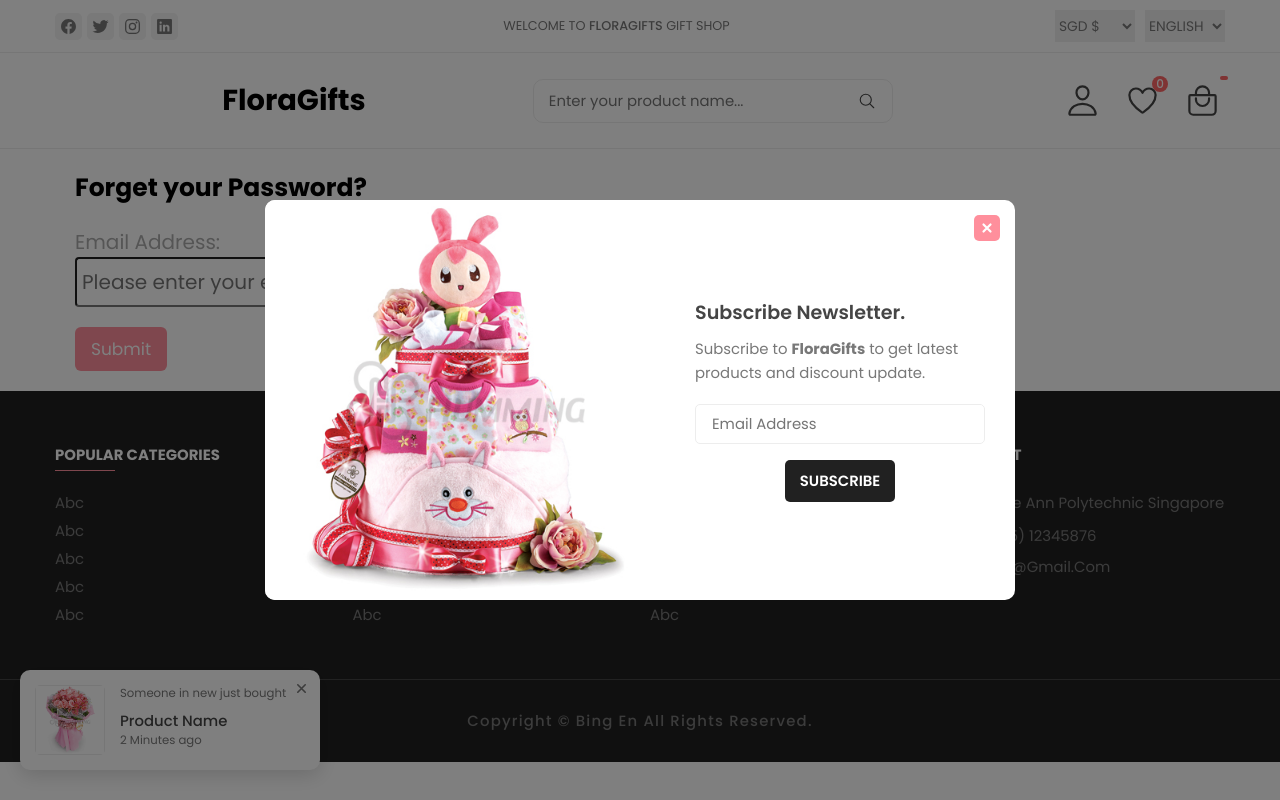
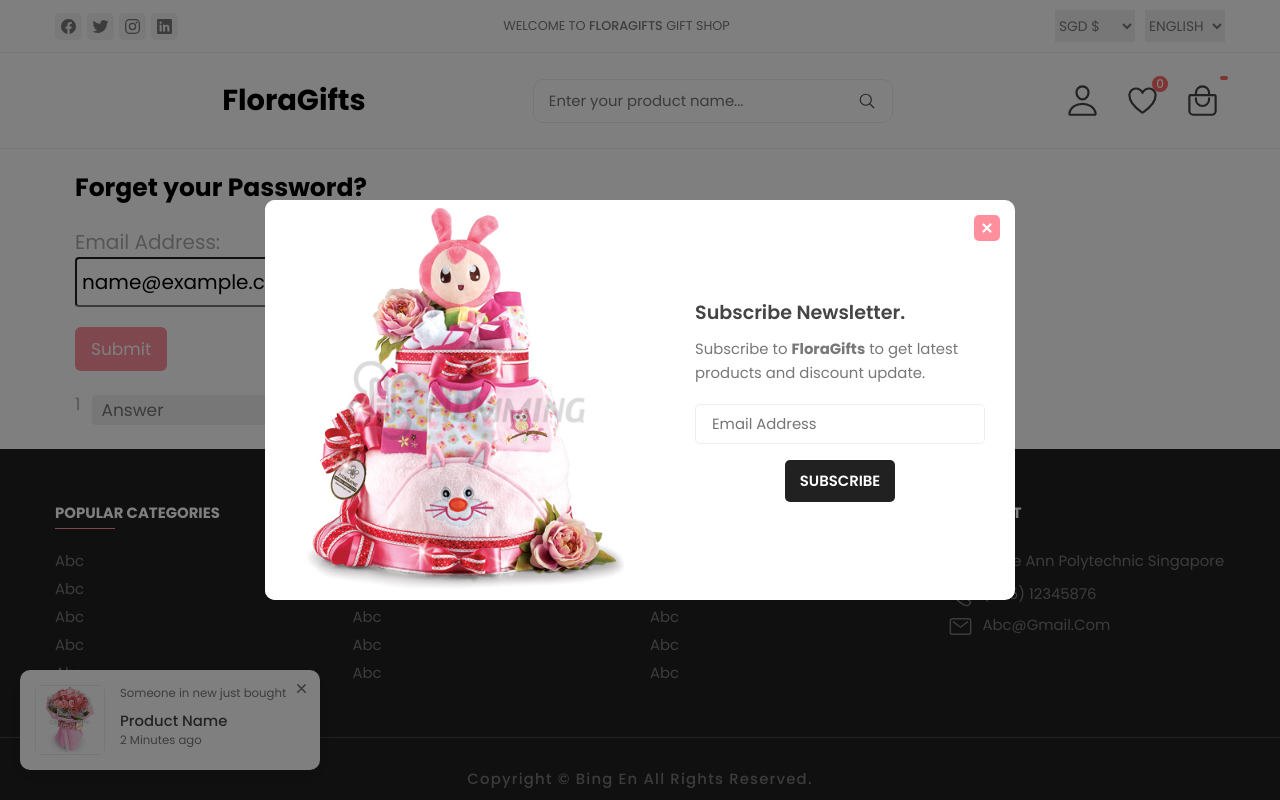
Before and after one commit to bingenk/ECAD_Assignment1_Team2, a PHP site: page /forgetPassword.php in a window 1280 px wide. Run offline with PHP 8.4, Linux system fonts and the light colour scheme; the visitor is signed in with stand-in values (Sample User, id 1); data comes from the database, SQL or seed files in the repository.

Commit message:
Completed forgetPassword feature

```diff
--- a/forgetPassword.php
+++ b/forgetPassword.php
@@ -4,14 +4,11 @@
 
 $error_email = "";
 $error_security = "";
-
+$password = "";
 
 if ($_SERVER['REQUEST_METHOD'] == 'POST') {
     if (isset($_POST['email'])) {
-        // User submitted email
         $email = $_POST['email'];
-
-        // Check if email exists
         $query = "SELECT PwdQuestion FROM Shopper WHERE Email = ?";
         $stmt = $conn->prepare($query);
         $stmt->bind_param("s", $email);
@@ -19,19 +16,19 @@
         $result = $stmt->get_result();
         if ($result->num_rows > 0) {
             $row = $result->fetch_assoc();
-            $security_question = $row['PwdQuestion'];
-            $showSecurityQuestion = true;
+            $_SESSION['security_question'] = $row['PwdQuestion'];
+            $_SESSION['email'] = $email;
+            $_SESSION['showSecurityQuestion'] = true;
         } else {
             $error_email = "Email not found. Please try again.";
-            $showSecurityQuestion = false;
+            unset($_SESSION['email']);
+            $_SESSION['showSecurityQuestion'] = false;
         }
     } elseif (isset($_POST['Security_Question']) && isset($_POST['Answer'])) {
-        // User submitted security question and answer
         $security_question = $_POST['Security_Question'];
         $answer = $_POST['Answer'];
-        $email = $_POST['email_hidden']; // Hidden field to keep track of the email
+        $email = $_SESSION['email'];
 
-        // Validate security question and answer
         $query = "SELECT * FROM Shopper WHERE Email = ? AND PwdQuestion = ? AND PwdAnswer = ?";
         $stmt = $conn->prepare($query);
         $stmt->bind_param("sss", $email, $security_question, $answer);
@@ -39,9 +36,11 @@
         $result = $stmt->get_result();
         if ($result->num_rows > 0) {
             $row = $result->fetch_assoc();
-            echo $row["Password"];
+            $_SESSION['retrieved_password'] = $row["Password"];
+            // Clear the email from the session after displaying the password
+
         } else {
-            $error_security =  "Incorrect security question or answer. Please try again.";
+            $error_security =  "Incorrect answer. Please try again.";
         }
     }
 }
@@ -52,7 +51,7 @@
     <h2 class="header_forgetpassword">Forget your Password?</h2>
     <div class="input">
       <label for="email">Email Address:</label>
-      <input type="email" id="email_forget" name="email" placeholder="Please enter your email" required>
+      <input type="email" id="email_forget" name="email" placeholder="Please enter your email" required value="<?php echo isset($_SESSION['email']) ? htmlspecialchars($_SESSION['email']) : ''; ?>">
     </div>
     <div id="errorMessage" style="color:red; margin: 20px">
       <?php if (!empty($error_email)): ?>
@@ -62,19 +61,30 @@
     <button type="submit" id="submit_forget">Submit</button>
   </form>
 
-  <?php if (isset($showSecurityQuestion) && $showSecurityQuestion): ?>
+  <?php if (isset($_SESSION['showSecurityQuestion']) && $_SESSION['showSecurityQuestion']): ?>
   <form action="#" method="post">
     <div class="input-group">
-      <input type="hidden" name="email_hidden" value="<?php echo htmlspecialchars($email); ?>">
-      <label for="Security_Question"><?php echo htmlspecialchars($security_question); ?></label>
-      <input type="hidden" name="Security_Question" value="<?php echo htmlspecialchars($security_question); ?>">
+      <input type="hidden" name="email_hidden" value="<?php echo htmlspecialchars($_SESSION['email']); ?>">
+      <label for="Security_Question"><?php echo htmlspecialchars($_SESSION['security_question']); ?></label>
+      <input type="hidden" name="Security_Question" value="<?php echo htmlspecialchars($_SESSION['security_question']); ?>">
       <input type="text" placeholder="Answer" id="Answer" name="Answer" required maxlength="50" />
       <button type="submit" id="scr_ques">Submit Answer</button>
-      <div id="errorMessage" style="color:red; margin: 20px">
+    </div>
+    <div id="errorMessage" style="color:red; margin: 20px">
         <?php if (!empty($error_security)): ?>
-          <div class="error-message"><?php echo $error_security ?></div>
+            <div class="error-message"><?php echo $error_security ?></div>
+        <?php elseif (!empty($_SESSION['retrieved_password'])): ?>
+            <div class="success-message" style="color:black" >Your password is: <?php echo htmlspecialchars($_SESSION['retrieved_password']);
+            unset($_SESSION['email']);
+            unset($_SESSION['showSecurityQuestion']);
+            unset($_SESSION['security_question']);
+            ?></div>
+            <?php unset($_SESSION['retrieved_password']); // Clear the password from session
+             unset($_SESSION['email']);
+             unset($_SESSION['showSecurityQuestion']);
+             unset($_SESSION['security_question']);
+            ?>
         <?php endif; ?>
-      </div>
     </div>
   </form>
   <?php endif; ?>
```
